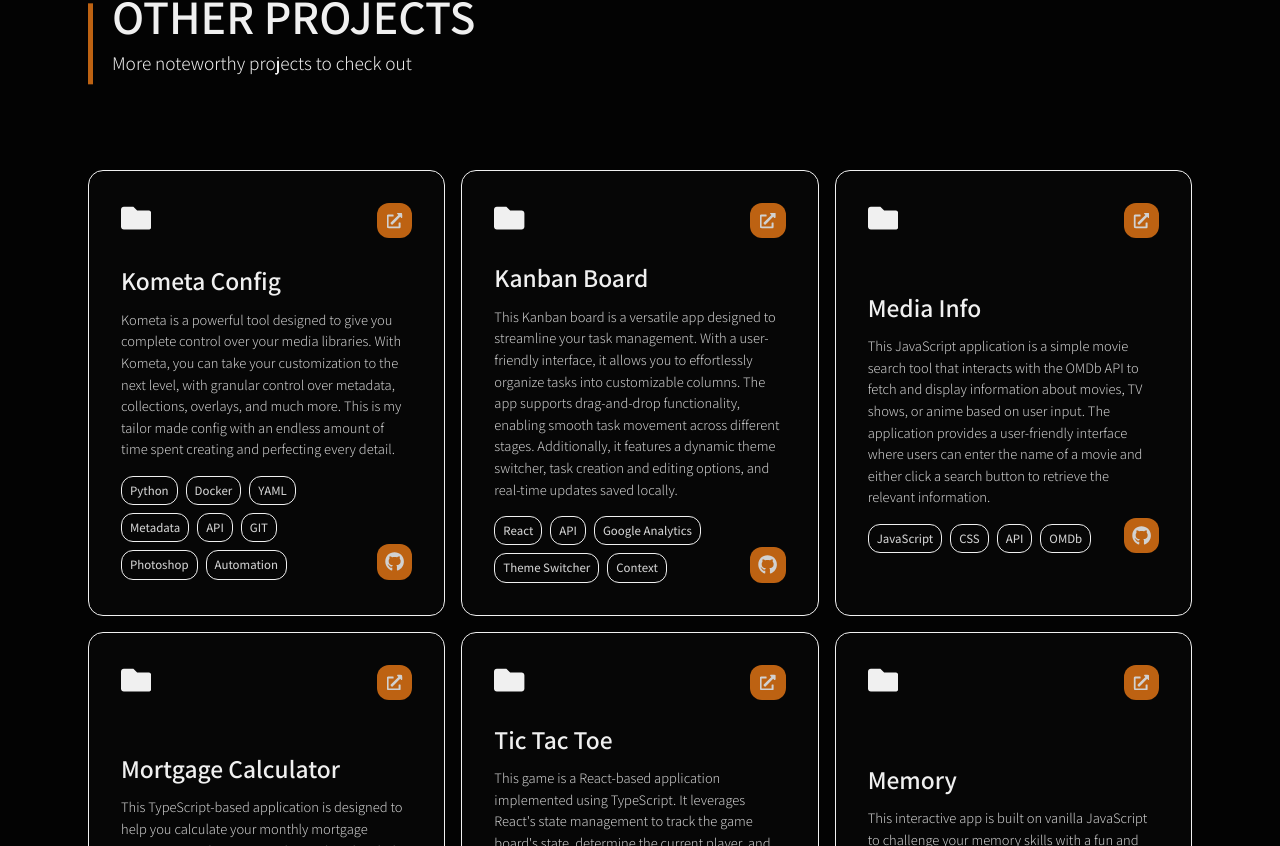
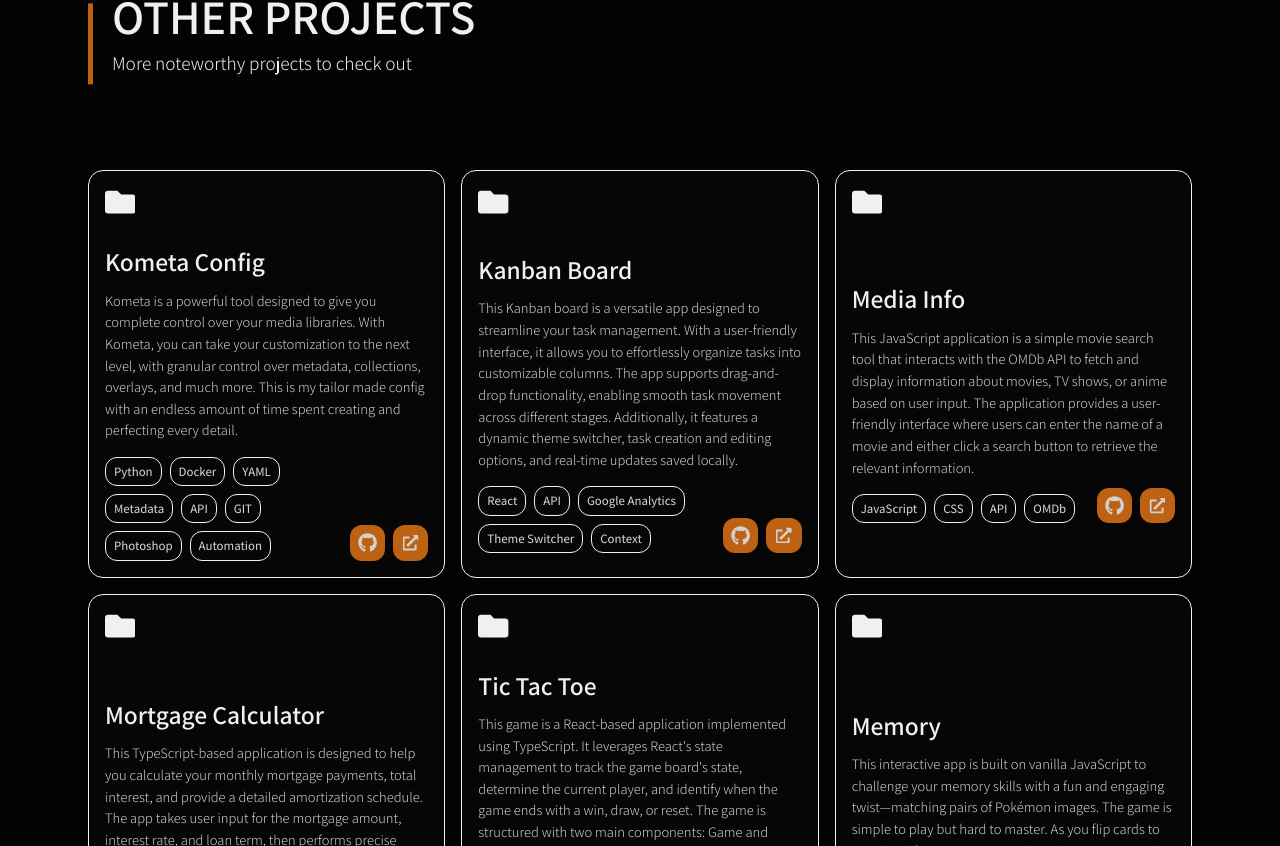
Before and after one commit to jhn322/portfolio-react, a React (Vite) app: page / in a window 1280 px wide. Shown: the part 5814-6660 px from the top of the page. Built offline with nearby package versions, Linux system fonts and the light colour scheme; a web font is replaced by a local one.

Commit message:
small adjustments to icons

```diff
--- a/src/components/OtherProjects.jsx
+++ b/src/components/OtherProjects.jsx
@@ -28,7 +28,6 @@ const ProjectCard = ({ title, description, tags, viewProject, codeLink }) => {
     >
       <div className="projectIcons">
         <FaFolder className="folderIcon" />
-        <FaExternalLinkAlt className="externalLinkIcon" />
       </div>
       <div className="projectContent">
         <h3 className="projectTitle">{title}</h3>
@@ -41,16 +40,22 @@ const ProjectCard = ({ title, description, tags, viewProject, codeLink }) => {
           ))}
         </div>
         {codeLink && (
+          <div className="otherIcons">
             <a
               href={codeLink}
               target="_blank"
               rel="noopener noreferrer"
-            className="projectCodeLink"
+              className="featuredProjectCodeLink"
               title="View Code"
               onClick={handleCodeClick}
             >
               <FaGithub />
             </a>
+            <FaExternalLinkAlt
+              className="externalLinkIcon"
+              title="External Link"
+            />
+          </div>
         )}
       </div>
     </article>
--- a/src/styles/Icons.css
+++ b/src/styles/Icons.css
@@ -54,7 +54,7 @@
   .icon:hover {
     color: var(--text-color);
     background-color: var(--nav-color);
-    transform: scale(1.1);
+    transform: scale(1.1) rotate(-5deg);
   }
 
   .icon1 {
--- a/src/styles/OtherProjects.css
+++ b/src/styles/OtherProjects.css
@@ -31,7 +31,6 @@
     border 0.5s ease;
   border: 1px solid var(--text-color);
   background-color: var(--bg-grey-color);
-  padding: 1rem;
 }
 
 .projectCard::after {
@@ -82,7 +81,6 @@
   right: 1rem;
   display: flex;
   justify-content: space-between;
-  padding: 1rem;
   z-index: 100;
 }
 
@@ -127,7 +125,7 @@
   display: flex;
   flex-wrap: wrap;
   gap: 0.5rem;
-  width: 80%;
+  width: 70%;
 }
 
 .projectTag {
@@ -161,6 +159,15 @@
   transform: scale(1.1);
 }
 
+.otherIcons {
+  display: flex;
+  align-items: center;
+  gap: 0.5rem;
+  position: absolute;
+  bottom: 1rem;
+  right: 1rem;
+}
+
 /* Bigger screens */
 @media (min-width: 1024px) {
   .projectsWrapper {
```
Lines whose indentation alone changed are shown as unchanged.
